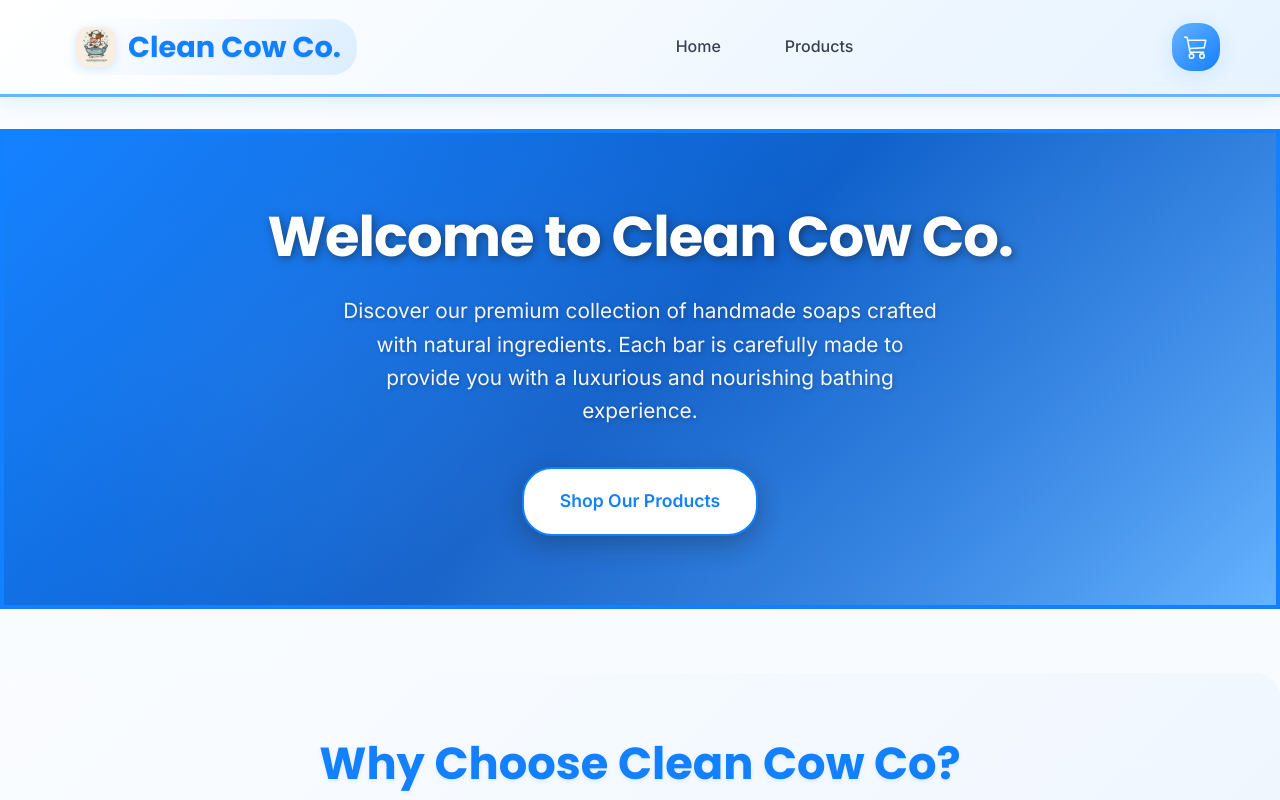
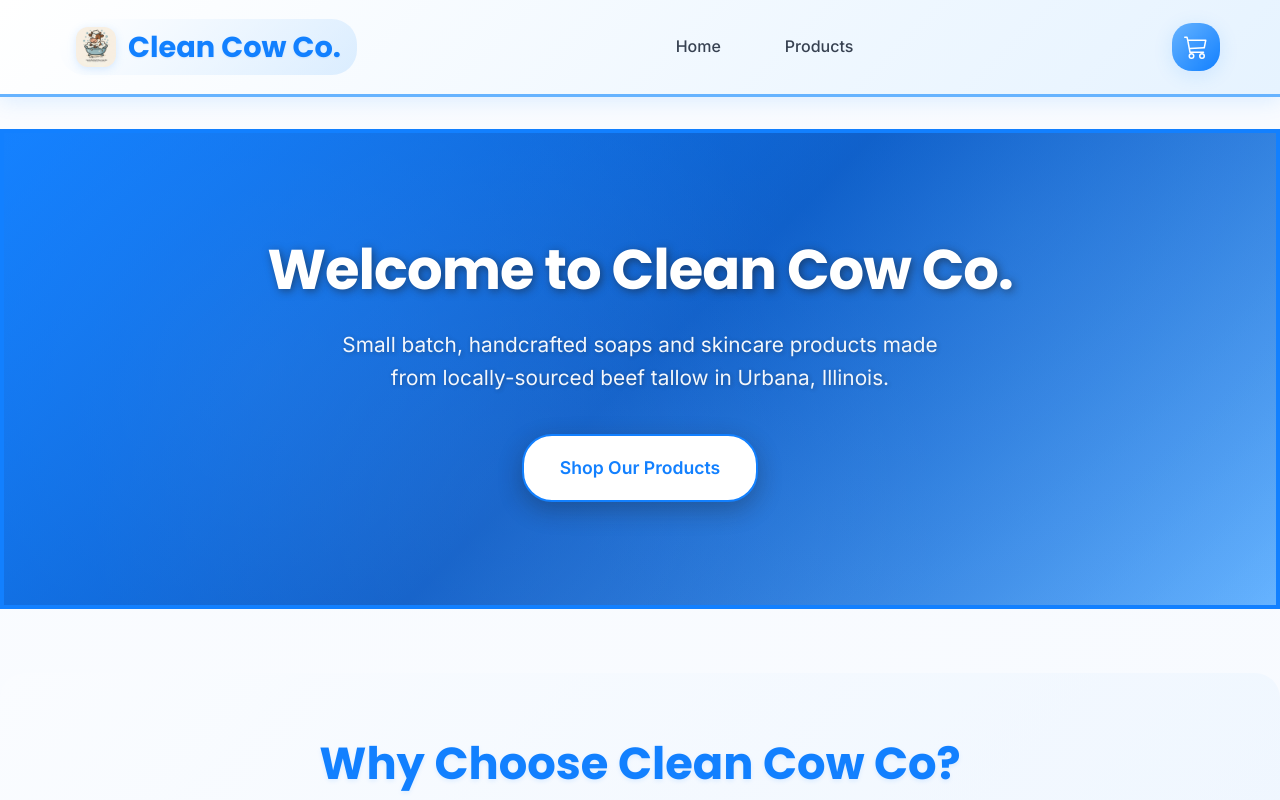
Before and after one commit to pessemaa/clean_cow_co, a Next.js app: page / in a window 1280 px wide. Shown: the top 800 px of the page. Built offline with nearby package versions, Linux system fonts and the light colour scheme; no server answers.

Commit message:
Update page.js
update home page description

```diff
--- a/app/page.js
+++ b/app/page.js
@@ -36,8 +36,7 @@ export default function Home() {
           <div className={styles.heroContent}>
             <h1>Welcome to Clean Cow Co. </h1>
             <p className={styles.heroSubtitle}>
-              Discover our premium collection of handmade soaps crafted with natural ingredients.
-              Each bar is carefully made to provide you with a luxurious and nourishing bathing experience.
+              Small batch, handcrafted soaps and skincare products made from locally-sourced beef tallow in Urbana, Illinois.
             </p>
             <div className={styles.heroButtons}>
               <Link href="/inventory" className="btn btn-primary btn-large">
```
